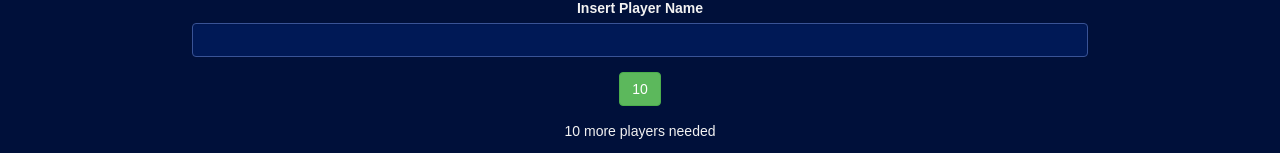
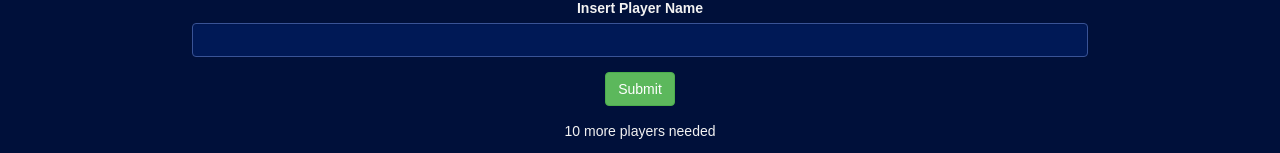
Before and after one commit to JonnyDavis/5-a-side, a React (Create React App) app in the folder five-a-side/: page / in a window 1280 px wide. Shown: the part 245-398 px from the top of the page. Built offline with nearby package versions, Linux system fonts and the light colour scheme.

Commit message:
corrected an error and added more detailed comments explaining another error

```diff
--- a/five-a-side/src/components/Forms/PlayerForm.jsx
+++ b/five-a-side/src/components/Forms/PlayerForm.jsx
@@ -54,12 +54,14 @@ class PlayerForm extends Component {
 					/>
 				))}
 
-				{/* The button is disabled once the condition that the number of players added equals the total players set is met. This prevents the app from crashing.*/}
+				{/* The button is disabled once the condition that the number of players added equals the total players set is met. This prevents the app from crashing.
+				Note: This only works at the default max value of '10' but not once the user has manually changed the max value. Currently unable to work out why as the max value being passed down does update following a change from the user. ????
+				*/}
 				<button
 				className="btn btn-success"
 				disabled={ players.size === maxPlayers }
 				>
-				{ maxPlayers }
+				Submit
 				</button>
 			</form>
 		);
```
